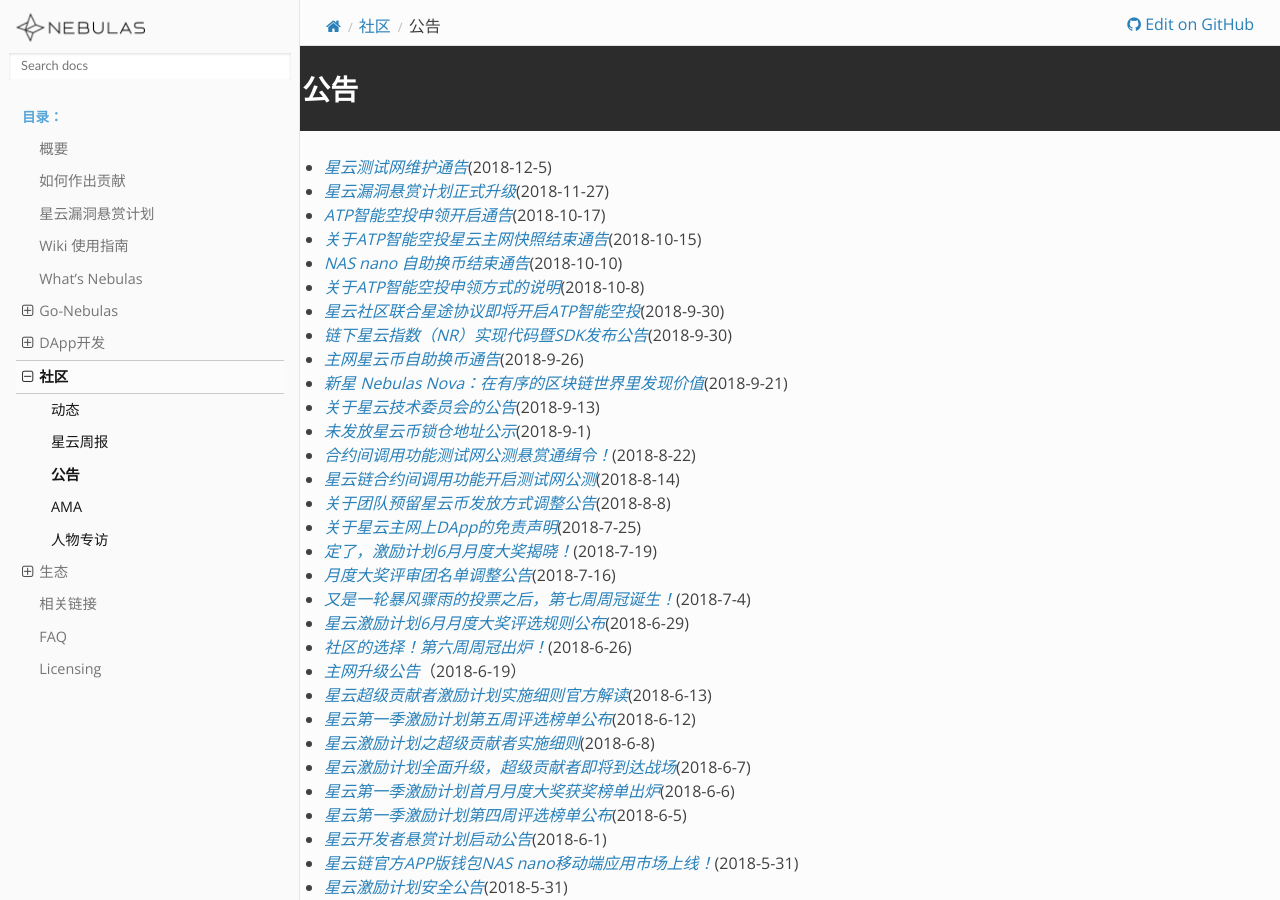
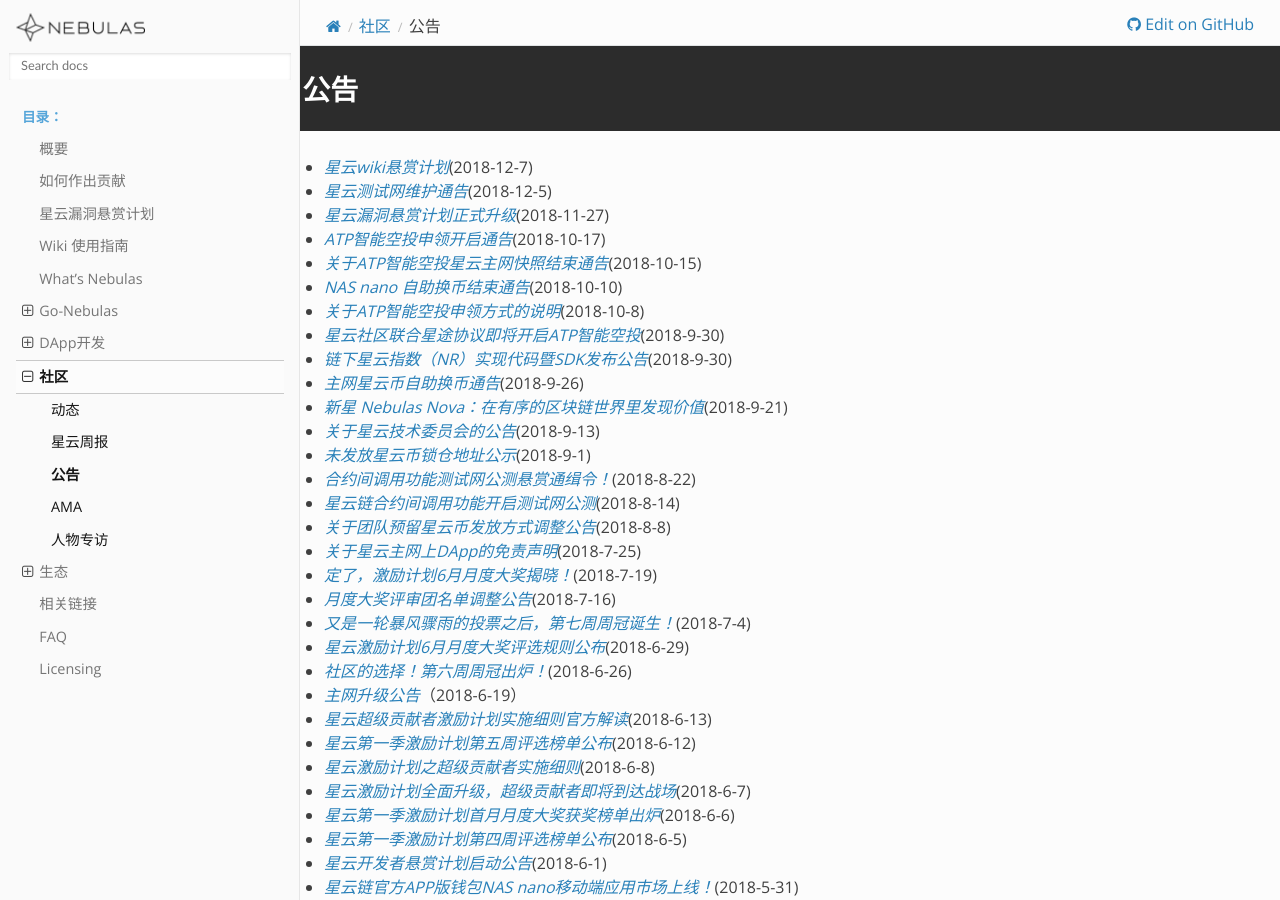
Before and after one commit to nebulasio/nebdocs, a Sphinx documentation site: the page built from docs/community/announcement.md, in a window 1280 px wide and 900 px high. Built offline with Sphinx 7.4.7 and the Read the Docs theme 2.0.0, drawn with Linux system fonts in a browser that asks for light colours; pages that are not in the unit, such as notebooks, are missing from menus.

Commit message:
Update announcement.md

```diff
--- a/docs/community/announcement.md
+++ b/docs/community/announcement.md
@@ -1,5 +1,6 @@
 # 公告
 
+- *[星云wiki悬赏计划](https://mp.weixin.qq.com/s/w5D5JOTy3YlTIeCFajXqTg)*(2018-12-7)
 - *[星云测试网维护通告](https://mp.weixin.qq.com/s/XK0WyZFYHvtoqttDWgaqQg)*(2018-12-5)
 - *[星云漏洞悬赏计划正式升级](https://mp.weixin.qq.com/s/MqrhfTiggklBx83KwzuXhg)*(2018-11-27)
 - *[ATP智能空投申领开启通告](https://mp.weixin.qq.com/s/3AdjQa7G_1dVTY-XUoFgaA)*(2018-10-17)
```
